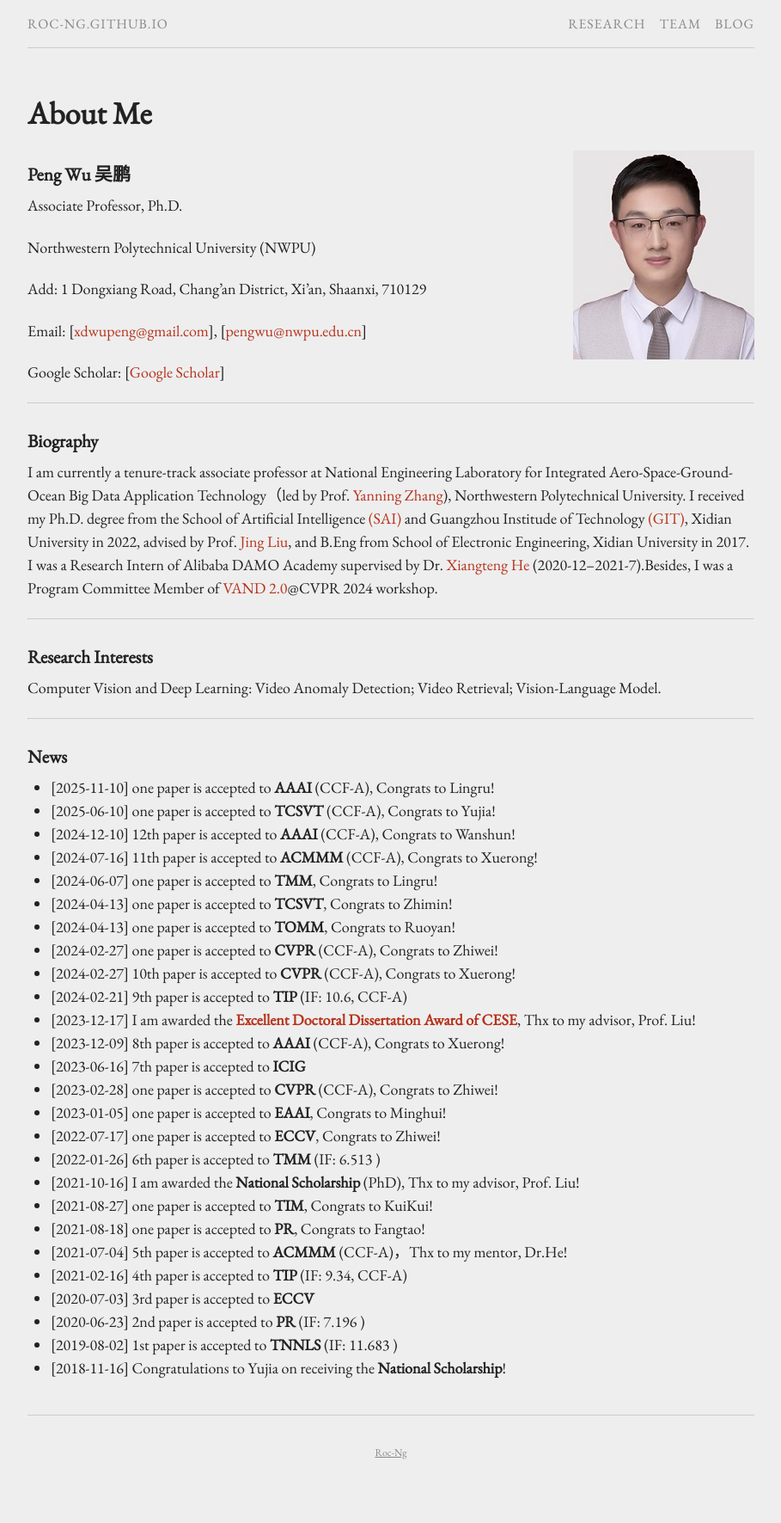
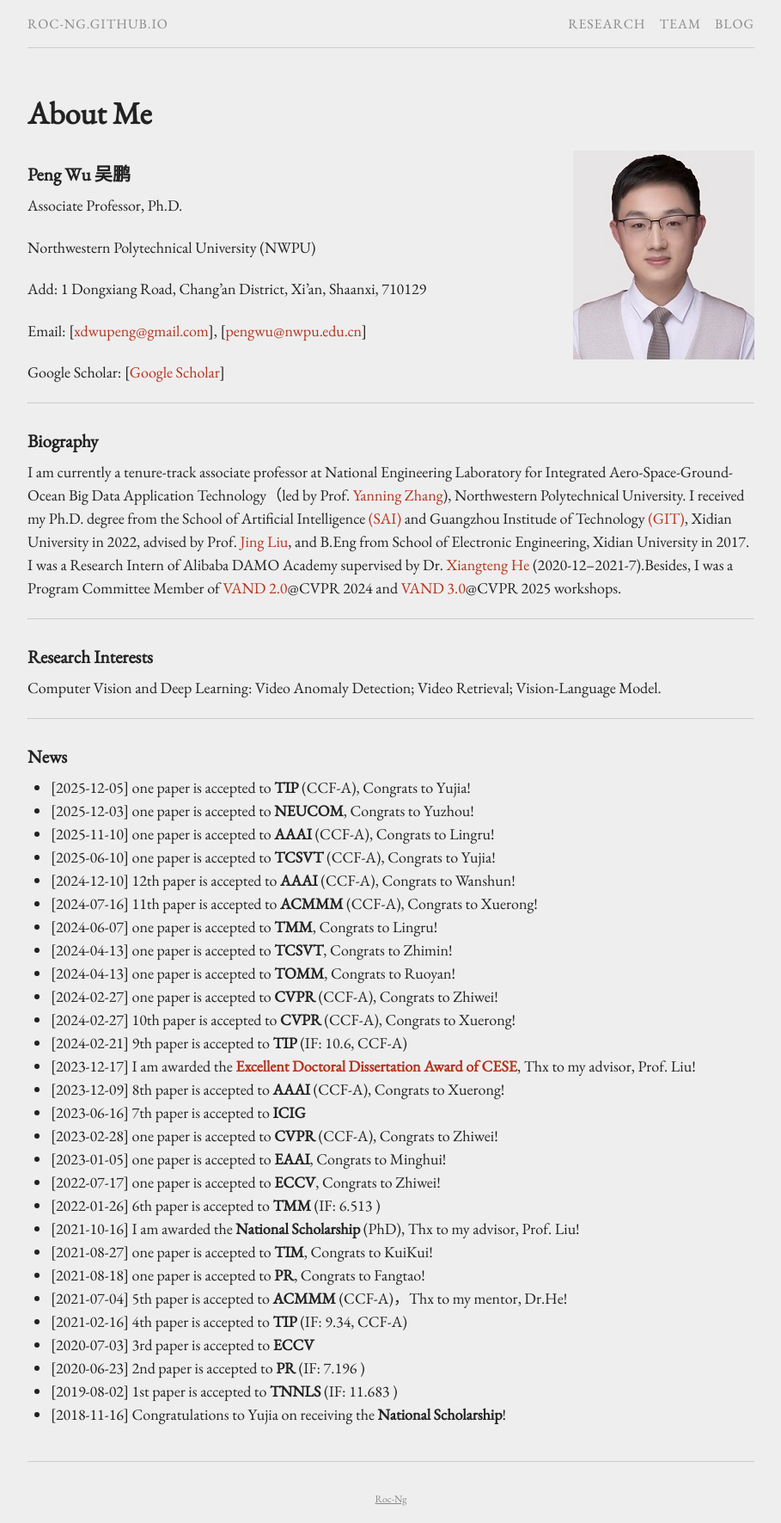
Before and after one commit to Roc-Ng/Roc-Ng.github.io, a Jekyll site: the page built from index.md, in a window 1280 px wide. Shown: the whole page at 86% size, without its empty margins (185-1094 px from the left). Built offline with Jekyll 4.4.1, drawn with Linux system fonts in a browser that asks for light colours; before the commit the page ends 1717 px from its top, so only the background shows below that.

Commit message:
Update index.md

```diff
--- a/index.md
+++ b/index.md
@@ -22,7 +22,7 @@
 
 ### Biography
 
-<span style="float:justify">I am currently a tenure-track associate professor at National Engineering Laboratory for Integrated Aero-Space-Ground-Ocean Big Data Application Technology（led by Prof. [Yanning Zhang](https://teacher.nwpu.edu.cn/ynzhang.html)), Northwestern Polytechnical University. I received my Ph.D. degree from the School of Artificial Intelligence [(SAI)](http://sai.xidian.edu.cn/) and Guangzhou Institude of Technology [(GIT)](https://gzyjy.xidian.edu.cn/index.htm), Xidian University in 2022, advised by Prof. [Jing Liu](http://web.xidian.edu.cn/liujing/), and B.Eng from School of Electronic Engineering, Xidian University in 2017. I was a Research Intern of Alibaba DAMO Academy supervised by Dr. [Xiangteng He](https://hexiangteng.github.io/) (2020-12--2021-7).Besides, I was a Program Committee Member of [VAND 2.0](https://sites.google.com/view/vand-2-0-cvpr-2024/home)@CVPR 2024 workshop. </span>
+<span style="float:justify">I am currently a tenure-track associate professor at National Engineering Laboratory for Integrated Aero-Space-Ground-Ocean Big Data Application Technology（led by Prof. [Yanning Zhang](https://teacher.nwpu.edu.cn/ynzhang.html)), Northwestern Polytechnical University. I received my Ph.D. degree from the School of Artificial Intelligence [(SAI)](http://sai.xidian.edu.cn/) and Guangzhou Institude of Technology [(GIT)](https://gzyjy.xidian.edu.cn/index.htm), Xidian University in 2022, advised by Prof. [Jing Liu](http://web.xidian.edu.cn/liujing/), and B.Eng from School of Electronic Engineering, Xidian University in 2017. I was a Research Intern of Alibaba DAMO Academy supervised by Dr. [Xiangteng He](https://hexiangteng.github.io/) (2020-12--2021-7).Besides, I was a Program Committee Member of [VAND 2.0](https://sites.google.com/view/vand-2-0-cvpr-2024/home)@CVPR 2024 and [VAND 3.0](https://sites.google.com/view/vand30cvpr2025)@CVPR 2025 workshops. </span>
 
 ---
 
@@ -33,6 +33,8 @@
 ------
 
 ### News
++ [2025-12-05]  one paper is accepted to **TIP** (CCF-A), Congrats to Yujia!
++ [2025-12-03]  one paper is accepted to **NEUCOM**, Congrats to Yuzhou!
 + [2025-11-10]  one paper is accepted to **AAAI** (CCF-A), Congrats to Lingru!
 + [2025-06-10]  one paper is accepted to **TCSVT** (CCF-A), Congrats to Yujia!
 + [2024-12-10]  12th paper is accepted to **AAAI** (CCF-A), Congrats to Wanshun!
```
